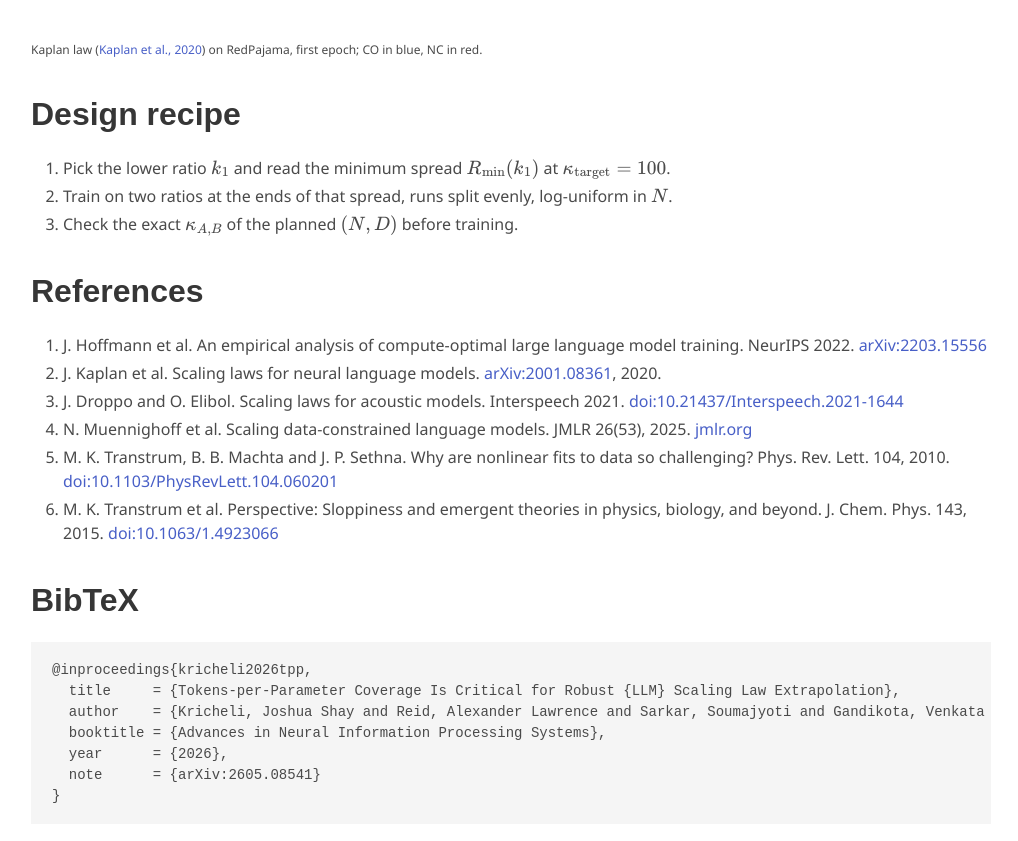
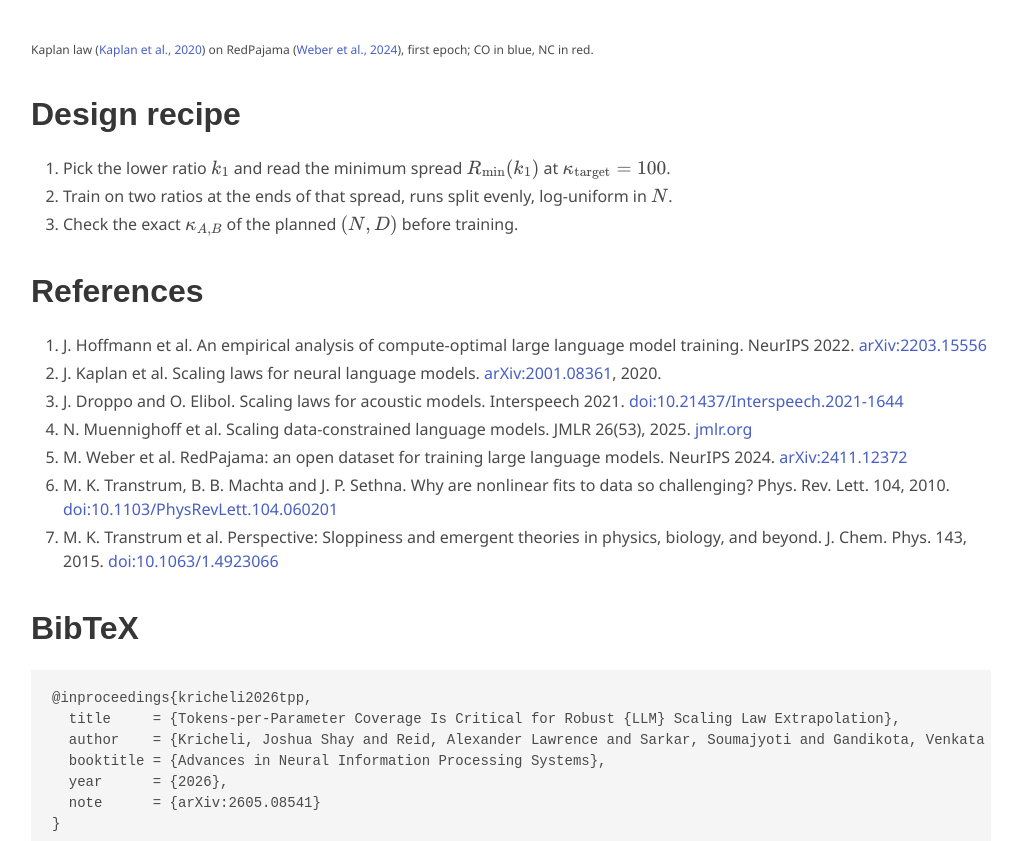
Before and after one commit to lab-v2/tpp-coverage, a plain HTML site: page website/index.html in a window 1280 px wide. Shown: the part 2324-3165 px from the top of the page, without its empty margins (129-1147 px from the left). Drawn offline with nearby package versions, Linux system fonts and the light colour scheme; files whose address does not match are found by name; a web font is replaced by a local one.

Commit message:
slides, website: cite every named work and claim
Training cost: Cottier et al. 2024 (2.4x per year, over $1B by 2027) replaces
the unsourced 'months and billions of dollars'. Gauss-Newton: Nocedal and
Wright 2006 (the paper's source). RedPajama: Weber et al., NeurIPS 2024, on
the CI slide and on the project page's figure note and References.
Citations renumbered by first appearance ([1]-[15]).

Co-Authored-By: Claude Opus 5.5 (1M context) <noreply@anthropic.com>
Claude-Session: https://claude.ai/code/session_012DGa3dYevActEzvqHgA1wL

```diff
--- a/website/index.html
+++ b/website/index.html
@@ -97,7 +97,7 @@
       <figure class="column"><img src="static/images/01_convergence_Red_Pajama_Kaplan_First.png" alt="Holdout R squared against TPP coverage"><figcaption>Holdout $R^2$ against TPP coverage.</figcaption></figure>
       <figure class="column"><img src="static/images/01_isoflop_Red_Pajama_Kaplan_First.png" alt="Induced isoFLOP curves"><figcaption>Induced isoFLOP curves.</figcaption></figure>
     </div>
-    <p class="is-size-7">Kaplan law (<a href="#ref-kaplan">Kaplan et al., 2020</a>) on RedPajama, first epoch; CO in blue, NC in red.</p>
+    <p class="is-size-7">Kaplan law (<a href="#ref-kaplan">Kaplan et al., 2020</a>) on RedPajama (<a href="#ref-redpajama">Weber et al., 2024</a>), first epoch; CO in blue, NC in red.</p>
 
     <h2 class="title is-3">Design recipe</h2>
     <ol>
@@ -112,6 +112,7 @@
       <li id="ref-kaplan">J. Kaplan et al. Scaling laws for neural language models. <a href="https://arxiv.org/abs/2001.08361">arXiv:2001.08361</a>, 2020.</li>
       <li id="ref-droppo">J. Droppo and O. Elibol. Scaling laws for acoustic models. Interspeech 2021. <a href="https://doi.org/10.21437/Interspeech.2021-1644">doi:10.21437/Interspeech.2021-1644</a></li>
       <li id="ref-muennighoff">N. Muennighoff et al. Scaling data-constrained language models. JMLR 26(53), 2025. <a href="https://jmlr.org/papers/v26/24-1000.html">jmlr.org</a></li>
+      <li id="ref-redpajama">M. Weber et al. RedPajama: an open dataset for training large language models. NeurIPS 2024. <a href="https://arxiv.org/abs/2411.12372">arXiv:2411.12372</a></li>
       <li id="ref-transtrum2010">M. K. Transtrum, B. B. Machta and J. P. Sethna. Why are nonlinear fits to data so challenging? Phys. Rev. Lett. 104, 2010. <a href="https://doi.org/10.1103/PhysRevLett.104.060201">doi:10.1103/PhysRevLett.104.060201</a></li>
       <li id="ref-transtrum2015">M. K. Transtrum et al. Perspective: Sloppiness and emergent theories in physics, biology, and beyond. J. Chem. Phys. 143, 2015. <a href="https://doi.org/10.1063/1.4923066">doi:10.1063/1.4923066</a></li>
     </ol>
```
Also changed, not shown: 2 other files.
